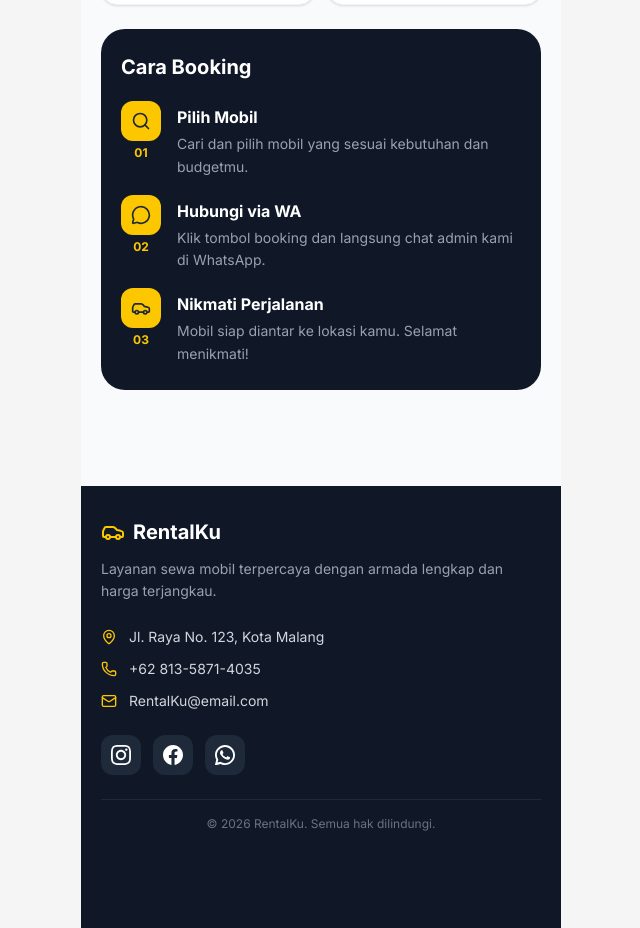
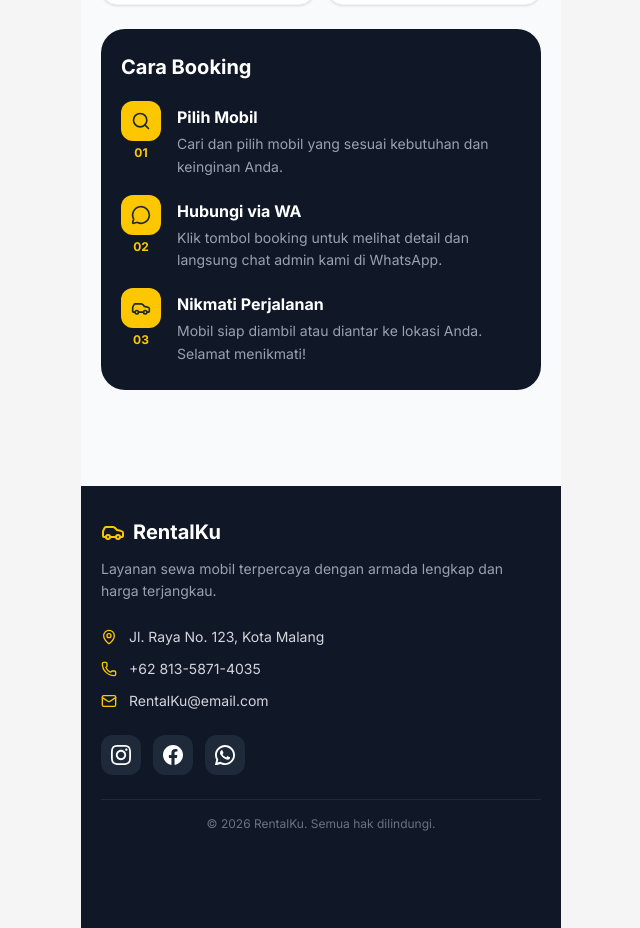
Before and after one commit to Zakynovan18/autorent, a Next.js app: page / in a window 1280 px wide. Shown: the part 942-1870 px from the top of the page, without its empty margins (319-959 px from the left). Built offline with nearby package versions, Linux system fonts and the light colour scheme; no server answers; the database is empty.

Commit message:
fix footer

```diff
--- a/app/components/CaraBooking.tsx
+++ b/app/components/CaraBooking.tsx
@@ -5,19 +5,19 @@ const steps = [
     icon: Search,
     step: "01",
     title: "Pilih Mobil",
-    desc: "Cari dan pilih mobil yang sesuai kebutuhan dan budgetmu.",
+    desc: "Cari dan pilih mobil yang sesuai kebutuhan dan keinginan Anda.",
   },
   {
     icon: MessageCircle,
     step: "02",
     title: "Hubungi via WA",
-    desc: "Klik tombol booking dan langsung chat admin kami di WhatsApp.",
+    desc: "Klik tombol booking untuk melihat detail dan langsung chat admin kami di WhatsApp.",
   },
   {
     icon: Car,
     step: "03",
     title: "Nikmati Perjalanan",
-    desc: "Mobil siap diantar ke lokasi kamu. Selamat menikmati!",
+    desc: "Mobil siap diambil atau diantar ke lokasi Anda. Selamat menikmati!",
   },
 ];
 
--- a/app/components/HeroSection.tsx
+++ b/app/components/HeroSection.tsx
@@ -19,7 +19,7 @@ const slides = [
     title: "Booking Mudah Langsung via WhatsApp",
     subtitle: "Cukup pilih mobil dan hubungi kami, siap antar ke lokasi kamu!",
     bg: "from-yellow-700 to-yellow-500",
-    image: "https://images.unsplash.com/photo-1519641471654-76ce0107ad1b?w=800",
+    image: "https://images.unsplash.com/photo-1610064095022-db1b488c05f1?w=800",
   },
 ];
 
```
